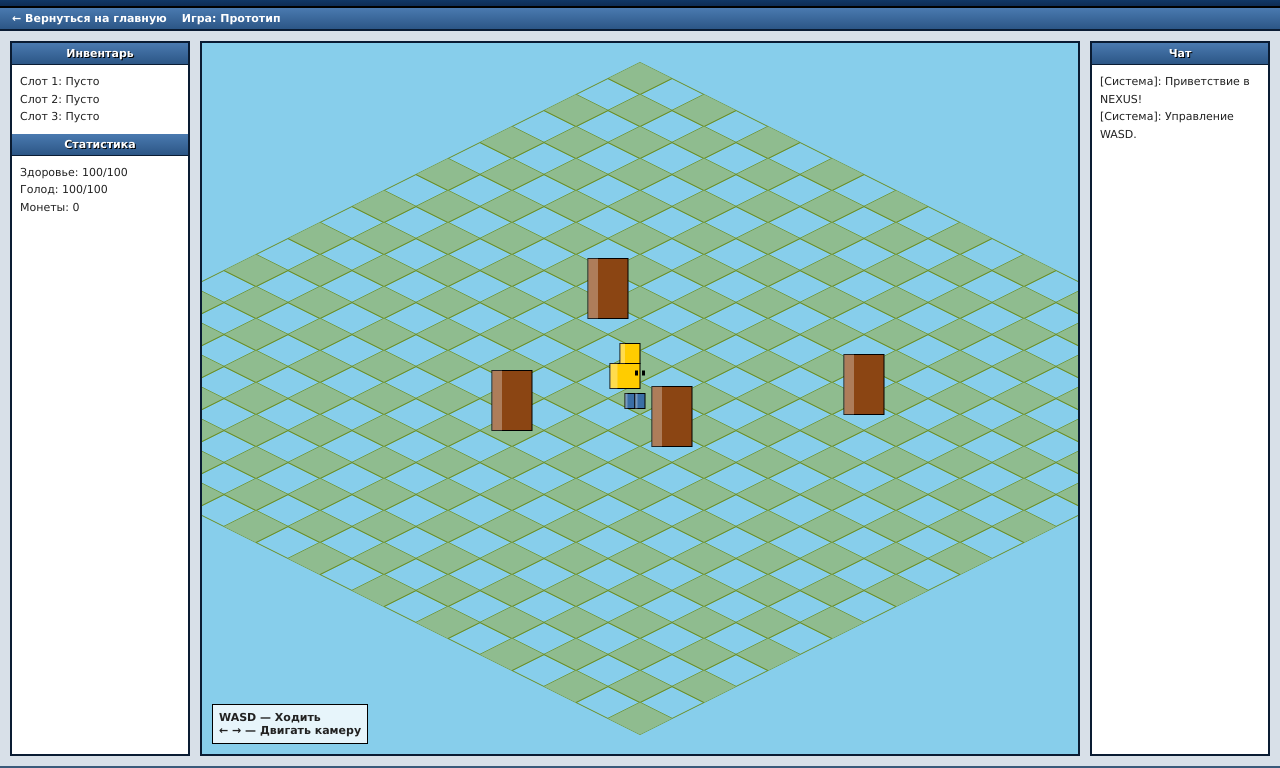
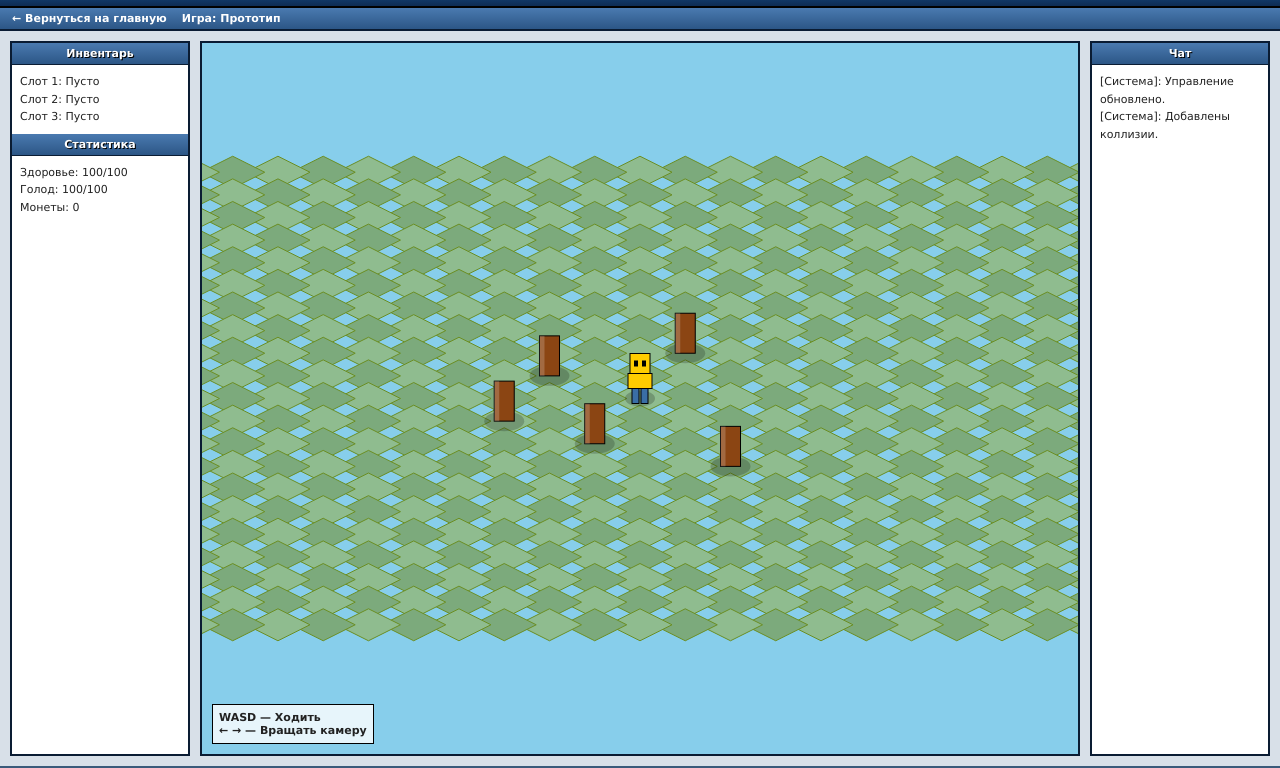
Before and after one commit to akov65561-cyber/my-nexus-site, a plain HTML site: page game.html in a window 1280 px wide. Shown: the part 32-800 px from the top of the page. Drawn offline with Linux system fonts and the light colour scheme; animation ran at ten frames a second.

Commit message:
Update game.html

```diff
--- a/game.html
+++ b/game.html
@@ -5,17 +5,14 @@
     <meta name="viewport" content="width=device-width, initial-scale=1.0, user-scalable=no">
     <title>NEXUS — Игра (Стиль 2006)</title>
     <style>
-        /* ===== СТИЛЬ САЙТА 2006 ===== */
         * { box-sizing: border-box; margin: 0; padding: 0; }
         body {
             background: #3a5a7a;
             font-family: Verdana, Tahoma, Arial, sans-serif;
             font-size: 11px;
             color: #222;
-            overflow: hidden; /* Запрещаем скролл страницы */
+            overflow: hidden;
         }
-
-        /* Шапка сайта */
         header {
             background: linear-gradient(#0d2c54, #1a4f8a 50%, #0d2c54);
             border-bottom: 2px solid #000;
@@ -26,16 +23,9 @@
             align-items: center;
             height: 40px;
         }
-        .logo {
-            font-family: "Arial Black", Impact, sans-serif;
-            font-size: 18px;
-            letter-spacing: 2px;
-            text-shadow: 2px 2px 0 #000;
-        }
+        .logo { font-family: "Arial Black", Impact, sans-serif; font-size: 18px; letter-spacing: 2px; text-shadow: 2px 2px 0 #000; }
         .logo span { color: #ffcc00; }
         .user-info { font-weight: bold; }
-
-        /* Навигация */
         nav {
             background: linear-gradient(#4a7ab0, #2c5686);
             border-bottom: 2px solid #0a1c33;
@@ -46,8 +36,6 @@
         }
         nav a { color: #fff; text-decoration: none; font-weight: bold; cursor: pointer; }
         nav a:hover { color: #ffcc00; }
-
-        /* Контейнер для игры */
         .game-container {
             display: flex;
             height: calc(100vh - 65px);
@@ -55,8 +43,6 @@
             gap: 10px;
             background: #d8e0e8;
         }
-
-        /* Боковые панели */
         .sidebar {
             width: 180px;
             background: #fff;
@@ -73,22 +59,15 @@
             text-shadow: 1px 1px 0 #000;
             text-align: center;
         }
-        .sidebar-content {
-            padding: 8px;
-            line-height: 1.6;
-        }
-
-        /* Канвас (холст) */
+        .sidebar-content { padding: 8px; line-height: 1.6; }
         .canvas-wrapper {
             flex: 1;
             border: 2px solid #0a1c33;
-            background: #000;
+            background: #87CEEB;
             position: relative;
             overflow: hidden;
         }
         canvas { display: block; width: 100%; height: 100%; }
-
-        /* Инструкция поверх игры */
         .controls {
             position: absolute;
             bottom: 10px;
@@ -103,7 +82,6 @@
 </head>
 <body>
 
-    <!-- Шапка сайта -->
     <header>
         <div class="logo">NEXUS<span>.</span></div>
         <div class="user-info">Игрок: Builder2006</div>
@@ -113,9 +91,7 @@
         <a>Игра: Прототип</a>
     </nav>
 
-    <!-- Оболочка игры -->
     <div class="game-container">
-        <!-- Левая панель -->
         <div class="sidebar">
             <h3>Инвентарь</h3>
             <div class="sidebar-content">
@@ -131,21 +107,19 @@
             </div>
         </div>
 
-        <!-- Сама игра -->
         <div class="canvas-wrapper">
             <canvas id="gameCanvas"></canvas>
             <div class="controls">
                 WASD — Ходить<br>
-                ← → — Двигать камеру
+                ← → — Вращать камеру
             </div>
         </div>
 
-        <!-- Правая панель -->
         <div class="sidebar">
             <h3>Чат</h3>
             <div class="sidebar-content">
-                [Система]: Приветствие в NEXUS!<br>
-                [Система]: Управление WASD.
+                [Система]: Управление обновлено.<br>
+                [Система]: Добавлены коллизии.
             </div>
         </div>
     </div>
@@ -155,7 +129,6 @@
     const ctx = canvas.getContext('2d');
     const wrapper = document.querySelector('.canvas-wrapper');
 
-    // Растягиваем холст под размер контейнера
     function resize() {
         canvas.width = wrapper.clientWidth;
         canvas.height = wrapper.clientHeight;
@@ -163,128 +136,206 @@
     window.addEventListener('resize', resize);
     resize();
 
-    // --- ИЗОМЕТРИЧЕСКАЯ МАТЕМАТИКА ---
-    // Превращает мировые координаты (x, y) в экранные (screenX, screenY) под углом
     const TILE_WIDTH = 64;
     const TILE_HEIGHT = 32;
 
-    function toIso(x, y) {
-        return {
-            x: (x - y) * (TILE_WIDTH / 2),
-            y: (x + y) * (TILE_HEIGHT / 2)
-        };
-    }
+    // --- ИГРОВЫЕ ОБЪЕКТЫ ---
+    const player = { x: 0, y: 0, speed: 0.08, radius: 0.3 };
 
-    // --- ОБЪЕКТЫ ---
-    const player = { x: 0, y: 0, speed: 0.1 }; // x и y теперь в тайлах, не в пикселях
-    let cameraX = 0; // Смещение камеры
-
-    // Деревья (для ориентира)
+    // Деревья (x, y, цвет ствола)
     const trees = [
-        { x: 2, y: 1 },
-        { x: -3, y: -2 },
-        { x: 4, y: -3 },
-        { x: -1, y: 3 }
+        { x: 2, y: 1, type: 'tree' },
+        { x: -2, y: -1, type: 'tree' },
+        { x: 3, y: -2, type: 'tree' },
+        { x: -1, y: 2, type: 'tree' },
+        { x: 1, y: 3, type: 'tree' }
     ];
 
-    // --- УПРАВЛЕНИЕ (РАБОТАЕТ НА ЛЮБОЙ РАСКЛАДКЕ) ---
+    // --- УПРАВЛЕНИЕ ---
     const keys = {};
     window.addEventListener('keydown', (e) => {
-        // Используем e.code (физическая кнопка), а не e.key
         keys[e.code] = true;
-        if(['ArrowLeft', 'ArrowRight', 'ArrowUp', 'ArrowDown'].includes(e.code)) {
-            e.preventDefault(); // Отменяем скролл
-        }
+        if(['ArrowLeft', 'ArrowRight', 'ArrowUp', 'ArrowDown'].includes(e.code)) e.preventDefault();
     });
     window.addEventListener('keyup', (e) => {
         keys[e.code] = false;
     });
 
-    // --- ЦИКЛ ОБНОВЛЕНИЯ ---
+    // --- КАМЕРА ---
+    let cameraAngle = Math.PI / 4;      // Текущий угол (начинаем с 45 градусов)
+    let targetCameraAngle = Math.PI / 4; // Целевой угол для плавного поворота
+
+    // --- МАТЕМАТИКА ИЗОМЕТРИИ С УЧЕТОМ ПОВОРОТА ---
+    function toIso(x, y) {
+        // 1. Вращаем координаты вокруг центра
+        const cos = Math.cos(cameraAngle);
+        const sin = Math.sin(cameraAngle);
+        const rotX = x * cos - y * sin;
+        const rotY = x * sin + y * cos;
+
+        // 2. Проецируем в изометрию
+        return {
+            x: (rotX - rotY) * (TILE_WIDTH / 2),
+            y: (rotX + rotY) * (TILE_HEIGHT / 2)
+        };
+    }
+
+    // --- ОБНОВЛЕНИЕ ---
     function update() {
-        // Движение WASD (KeyW, KeyA, KeyS, KeyD)
-        // В изометрии W (вверх) — это уменьшение X и Y одновременно
-        if (keys['KeyW']) { player.x -= player.speed; player.y -= player.speed; }
-        if (keys['KeyS']) { player.x += player.speed; player.y += player.speed; }
-        if (keys['KeyA']) { player.x -= player.speed; player.y += player.speed; }
-        if (keys['KeyD']) { player.x += player.speed; player.y -= player.speed; }
+        // 1. Плавный поворот камеры
+        if (keys['ArrowLeft'])  targetCameraAngle -= 0.03;
+        if (keys['ArrowRight']) targetCameraAngle += 0.03;
 
-        // Камера (только влево-вправо)
-        if (keys['ArrowLeft'])  cameraX -= 5;
-        if (keys['ArrowRight']) cameraX += 5;
+        // Плавно приближаем текущий угол к целевому (интерполяция)
+        cameraAngle += (targetCameraAngle - cameraAngle) * 0.15;
+
+        // 2. Движение персонажа
+        let moveX = 0, moveY = 0;
+        if (keys['KeyW']) moveY -= 1;
+        if (keys['KeyS']) moveY += 1;
+        if (keys['KeyA']) moveX -= 1;
+        if (keys['KeyD']) moveX += 1;
+
+        if (moveX !== 0 || moveY !== 0) {
+            // Нормализуем вектор (чтобы по диагонали не было быстрее)
+            const len = Math.hypot(moveX, moveY);
+            moveX /= len;
+            moveY /= len;
+
+            // Поворачиваем вектор движения в зависимости от угла камеры
+            const cos = Math.cos(-cameraAngle);
+            const sin = Math.sin(-cameraAngle);
+            const rotMoveX = moveX * cos - moveY * sin;
+            const rotMoveY = moveX * sin + moveY * cos;
+
+            // Проверяем коллизии (новые координаты)
+            const nextX = player.x + rotMoveX * player.speed;
+            const nextY = player.y + rotMoveY * player.speed;
+
+            let collision = false;
+            for (let t of trees) {
+                // Расстояние между центрами
+                const dist = Math.hypot(nextX - t.x, nextY - t.y);
+                // Если расстояние меньше суммы радиусов (0.3 + 0.4) - это коллизия
+                if (dist < 0.7) { collision = true; break; }
+            }
+
+            // Если нет коллизии — двигаем
+            if (!collision) {
+                player.x = nextX;
+                player.y = nextY;
+            }
+        }
     }
 
     // --- РИСОВАНИЕ ---
     function draw() {
-        ctx.fillStyle = '#87CEEB'; // Небо
+        ctx.fillStyle = '#87CEEB';
         ctx.fillRect(0, 0, canvas.width, canvas.height);
 
-        // Центр экрана
-        const centerX = canvas.width / 2 + cameraX;
+        const centerX = canvas.width / 2;
         const centerY = canvas.height / 2;
+        const pIso = toIso(player.x, player.y);
 
-        // Камера привязана к игроку (но мы смещаем обзор стрелками)
-        const pScreen = toIso(player.x, player.y);
+        // 1. Рисуем пол (сетку)
+        const pTileX = Math.round(player.x);
+        const pTileY = Math.round(player.y);
 
-        // 1. Рисуем пол (сетку из ромбов)
-        ctx.strokeStyle = '#6B8E23'; // Цвет травы
-        ctx.lineWidth = 1;
-        ctx.fillStyle = '#8FBC8F';
+        for (let dx = -10; dx <= 10; dx++) {
+            for (let dy = -10; dy <= 10; dy++) {
+                const x = pTileX + dx;
+                const y = pTileY + dy;
+                const s = toIso(x, y);
+                const drawX = centerX + s.x - pIso.x;
+                const drawY = centerY + s.y - pIso.y;
 
-        for (let x = -10; x <= 10; x++) {
-            for (let y = -10; y <= 10; y++) {
-                const s = toIso(x, y);
-                const drawX = centerX + s.x - pScreen.x;
-                const drawY = centerY + s.y - pScreen.y;
-
-                // Рисуем ромб
                 ctx.beginPath();
                 ctx.moveTo(drawX, drawY - TILE_HEIGHT/2);
                 ctx.lineTo(drawX + TILE_WIDTH/2, drawY);
                 ctx.lineTo(drawX, drawY + TILE_HEIGHT/2);
                 ctx.lineTo(drawX - TILE_WIDTH/2, drawY);
                 ctx.closePath();
+
+                ctx.fillStyle = ((x + y) % 2 === 0) ? '#8FBC8F' : '#7CAA7C';
+                ctx.fill();
+                ctx.strokeStyle = '#6B8E23';
                 ctx.stroke();
-                if ((x+y) % 2 === 0) ctx.fill(); // Шахматный порядок
             }
         }
 
-        // 2. Рисуем деревья (или кубы)
-        trees.forEach(t => {
-            const s = toIso(t.x, t.y);
-            const drawX = centerX + s.x - pScreen.x;
-            const drawY = centerY + s.y - pScreen.y;
-            drawBlock(drawX, drawY, 40, 60, '#8B4513'); // Ствол
+        // 2. СОРТИРОВКА СЛОЕВ (Z-INDEX)
+        // Собираем всех в один массив
+        const entities = [...trees];
+        entities.push({ x: player.x, y: player.y, type: 'player' });
+
+        // Сортируем по экранной координате Y (кто ниже на экране, тот рисуется позже)
+        entities.sort((a, b) => {
+            const isoA = toIso(a.x, a.y);
+            const isoB = toIso(b.x, b.y);
+            return isoA.y - isoB.y;
         });
 
-        // 3. Рисуем ИГРОКА (Роблокс-стайл из блоков)
-        const pDrawX = centerX;
-        const pDrawY = centerY;
+        // 3. РИСУЕМ ОБЪЕКТЫ
+        entities.forEach(e => {
+            const s = toIso(e.x, e.y);
+            const drawX = centerX + s.x - pIso.x;
+            const drawY = centerY + s.y - pIso.y;
 
-        // Ноги
-        drawBlock(pDrawX - 10, pDrawY + 10, 10, 15, '#3a6ea5');
-        drawBlock(pDrawX + 0, pDrawY + 10, 10, 15, '#3a6ea5');
-        // Торс
-        drawBlock(pDrawX - 15, pDrawY - 10, 30, 25, '#ffcc00');
-        // Голова
-        drawBlock(pDrawX - 10, pDrawY - 35, 20, 20, '#ffcc00');
-        // Глаза
-        ctx.fillStyle = '#000';
-        ctx.fillRect(pDrawX - 5, pDrawY - 28, 3, 5);
-        ctx.fillRect(pDrawX + 2, pDrawY - 28, 3, 5);
+            if (e.type === 'player') {
+                drawPlayer(drawX, drawY);
+            } else {
+                drawTree(drawX, drawY);
+            }
+        });
     }
 
-    // Вспомогательная функция для рисования 3D-блоков
-    function drawBlock(x, y, w, h, color) {
-        // Передняя часть
-        ctx.fillStyle = color;
+    function drawTree(x, y) {
+        // Тень
+        ctx.fillStyle = 'rgba(0,0,0,0.2)';
+        ctx.beginPath();
+        ctx.ellipse(x, y, 20, 10, 0, 0, Math.PI * 2);
+        ctx.fill();
+
+        // Ствол (объемный параллелепипед)
+        const w = 20, h = 40;
+        ctx.fillStyle = '#8B4513';
         ctx.fillRect(x - w/2, y - h, w, h);
-        // Обводка
         ctx.strokeStyle = '#000';
         ctx.strokeRect(x - w/2, y - h, w, h);
+
         // Блик
-        ctx.fillStyle = 'rgba(255,255,255,0.3)';
-        ctx.fillRect(x - w/2, y - h, w/4, h);
+        ctx.fillStyle = 'rgba(255,255,255,0.2)';
+        ctx.fillRect(x - w/2, y - h, 5, h);
+    }
+
+    function drawPlayer(x, y) {
+        // Тень
+        ctx.fillStyle = 'rgba(0,0,0,0.2)';
+        ctx.beginPath();
+        ctx.ellipse(x, y, 15, 8, 0, 0, Math.PI * 2);
+        ctx.fill();
+
+        // Ноги (Синие)
+        ctx.fillStyle = '#3a6ea5';
+        ctx.fillRect(x - 8, y - 10, 7, 15);
+        ctx.fillRect(x + 1, y - 10, 7, 15);
+        ctx.strokeRect(x - 8, y - 10, 7, 15);
+        ctx.strokeRect(x + 1, y - 10, 7, 15);
+
+        // Торс (Желтый)
+        ctx.fillStyle = '#ffcc00';
+        ctx.fillRect(x - 12, y - 25, 24, 15);
+        ctx.strokeRect(x - 12, y - 25, 24, 15);
+
+        // Голова (Желтая)
+        ctx.fillRect(x - 10, y - 45, 20, 20);
+        ctx.strokeRect(x - 10, y - 45, 20, 20);
+
+        // Глаза (направление взгляда)
+        ctx.fillStyle = '#000';
+        // Простой поворот глаз в сторону движения (если нужно, можно доработать)
+        ctx.fillRect(x - 6, y - 38, 4, 6);
+        ctx.fillRect(x + 2, y - 38, 4, 6);
     }
 
     function gameLoop() {
```
